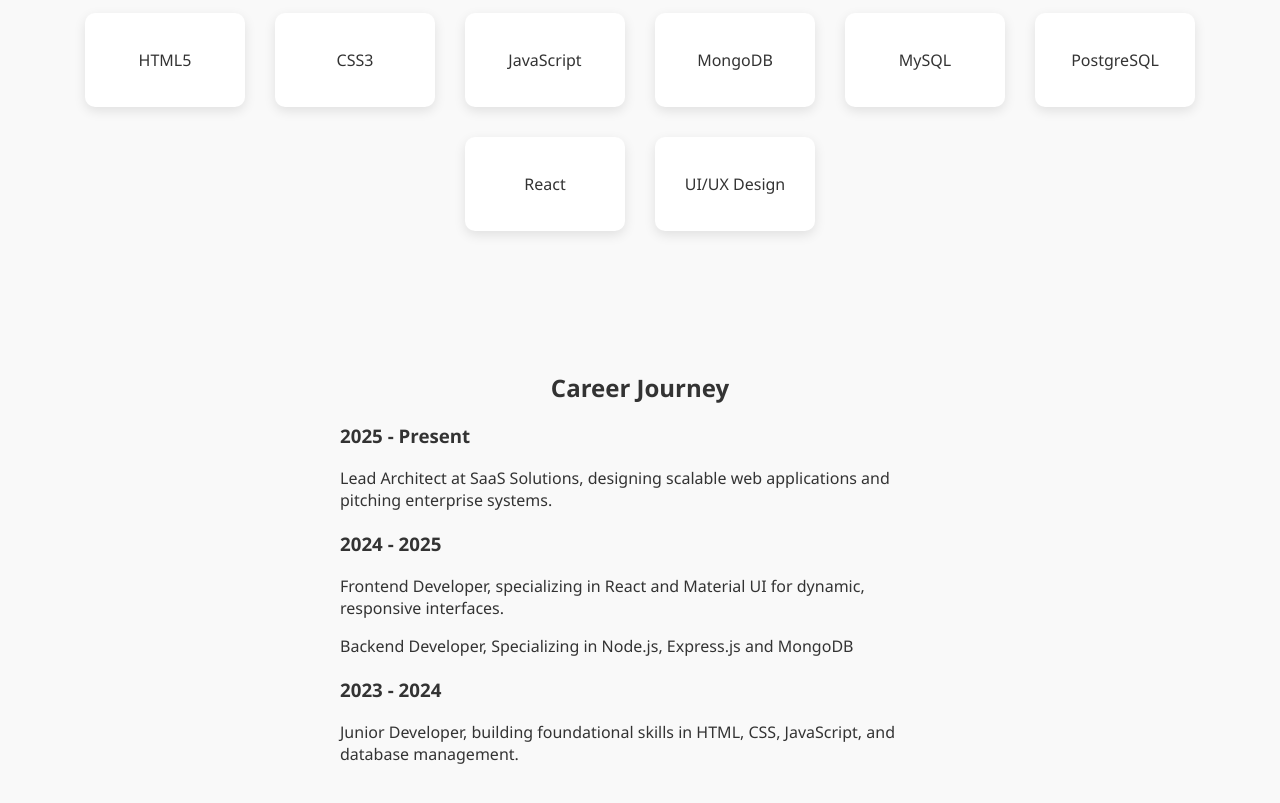
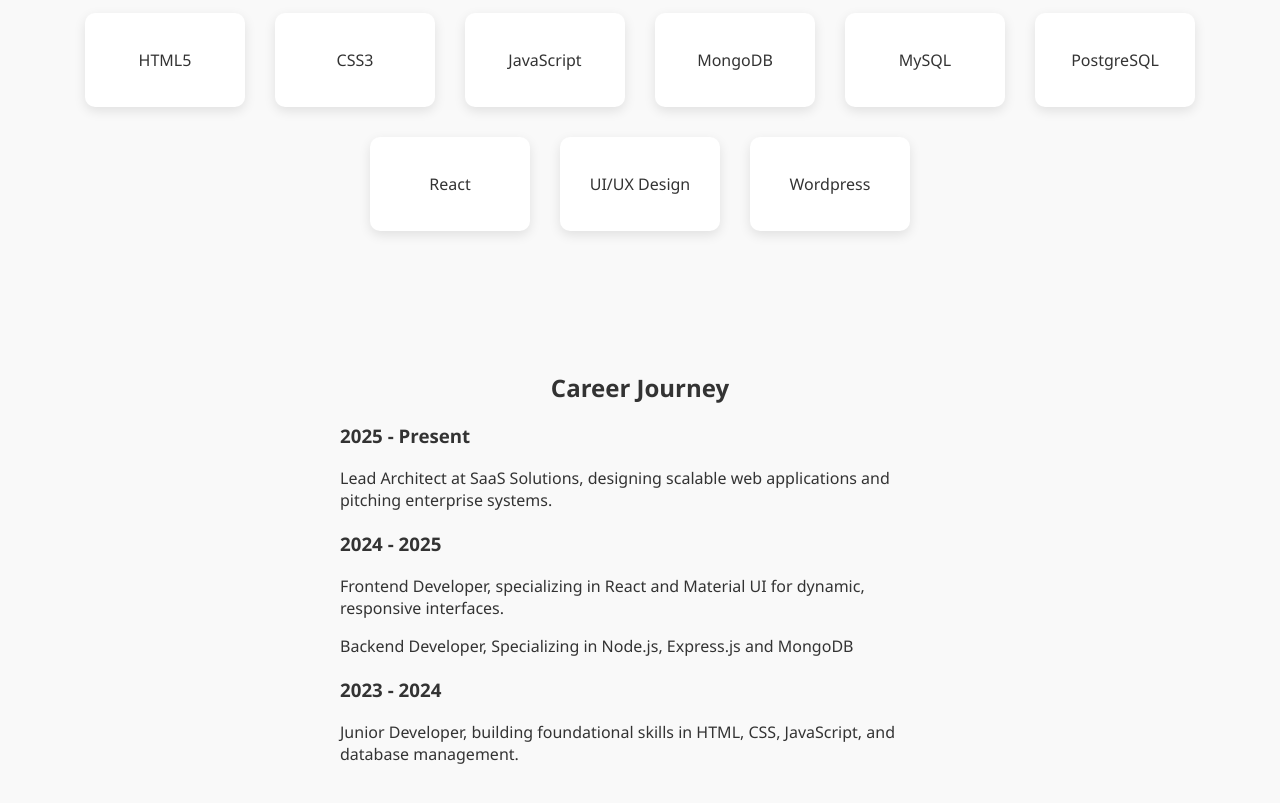
Before and after one commit to Njuguna-arch/client-side-programming, a plain HTML site: page aboutme.html in a window 1280 px wide. Shown: the part 960-1763 px from the top of the page. Drawn offline with Linux system fonts and the light colour scheme; files whose address does not match are found by name.

Commit message:
Fix HTML structure and add missing skills

```diff
--- a/aboutme.html
+++ b/aboutme.html
@@ -60,6 +60,7 @@
       <div class="skill-card"><i class="fas fa-database"></i><p>PostgreSQL</p></div>
       <div class="skill-card"><i class="fab fa-react"></i><p>React</p></div>
       <div class="skill-card"><i class="fas fa-pencil-ruler"></i><p>UI/UX Design</p></div>
+      <div class="skill-card"><i class="fas fa-pencil-ruler"></i><p>Wordpress</p></div>
     </div>
   </section>
 
@@ -119,4 +120,5 @@
   </footer>
 
 </body>
+
 </html>
```
